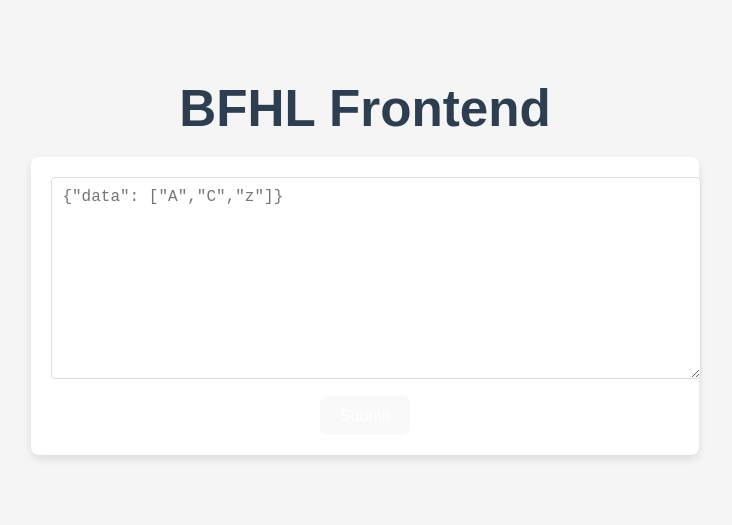
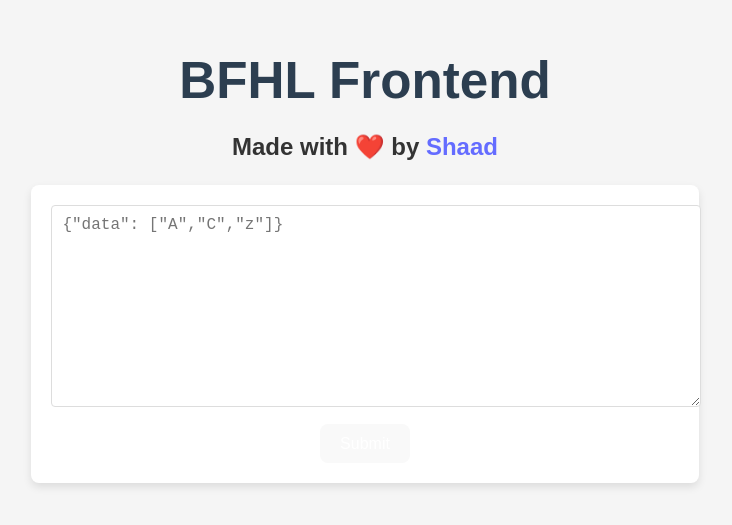
Before and after one commit to mohammadshaad/Bajaj-Assignment, a React (Vite) app in the folder frontend/: page / in a window 1280 px wide. Shown: the part 139-664 px from the top of the page, without its empty margins (275-1007 px from the left). Built offline with nearby package versions, Linux system fonts and the light colour scheme.

Commit message:
updated frontend

```diff
--- a/frontend/src/App.jsx
+++ b/frontend/src/App.jsx
@@ -102,6 +102,13 @@ function App() {
   return (
     <div className="App">
       <h1>BFHL Frontend</h1>
+      <h2>Made with ❤️ by
+        {" "}
+        <a href="https://github.com/mohammadshaad" target="_blank" rel="noreferrer">
+
+          <strong>Shaad</strong>
+        </a>
+      </h2>
       <form onSubmit={handleSubmit}>
         <textarea
           value={jsonInput}
```
